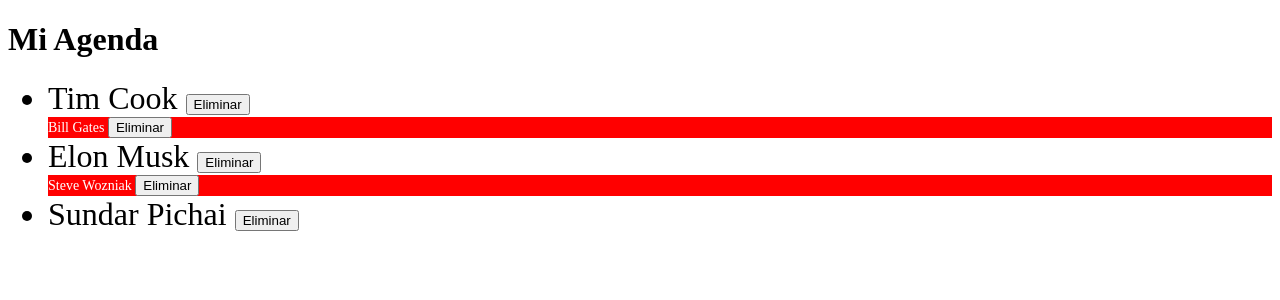
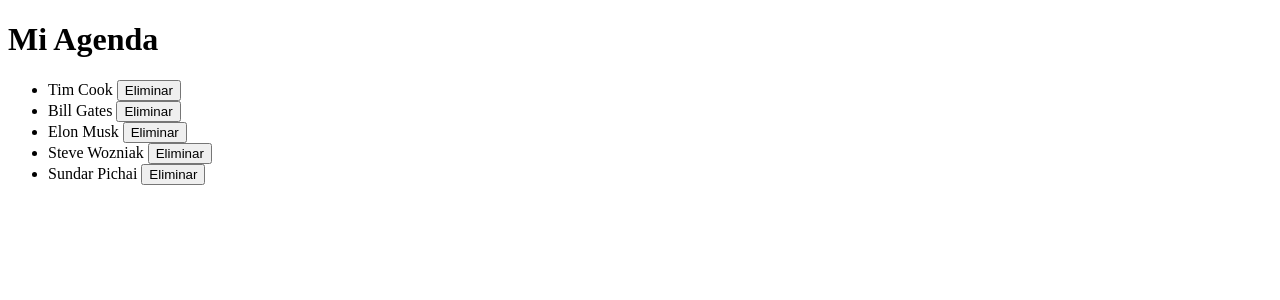
Before and after one commit to gemambu/kc-angular-mobile5, an Angular app in the folder Agenda/: page / in a window 1280 px wide. Shown: the top 300 px of the page. Built offline with nearby package versions, Linux system fonts and the light colour scheme.

Commit message:
quitamos estilo de ejemplo de enlace a clases y estilos CSS

```diff
--- a/Agenda/src/app/lista-contactos/lista-contactos.component.html
+++ b/Agenda/src/app/lista-contactos/lista-contactos.component.html
@@ -3,9 +3,7 @@
   En cada iteraccion se referencia en la variable indicada el
   elemento iterado. Además esta directiva replica el elemento HTML sobre el cual se usa -->
   <li
-  *ngFor="let contacto of datos"
-  [class.rojo] = "esGatesWozniak(contacto)"
-  [style.fontSize] = "esCookMusk(contacto)">
+  *ngFor="let contacto of datos">
     {{ contacto }}
     <!-- para hacer suscripciones a eventos, envolvemos entre parentesis el nobre del mismo.
     Tebemos que asociar además un manejador. Si queremos acceder a los datos de un evento, tenemos que pasar como parámetro al majeador
--- a/Agenda/src/app/lista-contactos/lista-contactos.component.ts
+++ b/Agenda/src/app/lista-contactos/lista-contactos.component.ts
@@ -20,15 +20,5 @@
     this.clickEnEliminar.emit(contactoABorrar);
   }
 
-  esGatesWozniak(datoAEvaluar: string): boolean{
-    return datoAEvaluar.indexOf('Gates') > -1 || datoAEvaluar.indexOf('Wozniak') > -1
-  }
-
-  esCookMusk(datoAEvaluar: string): string {
-    return datoAEvaluar.indexOf('Cook') > -1
-    || datoAEvaluar.indexOf('Musk') > -1
-    || datoAEvaluar.indexOf('Pichai') > -1
-    ? '32px' : '14px'
-  }
 
 }
```
